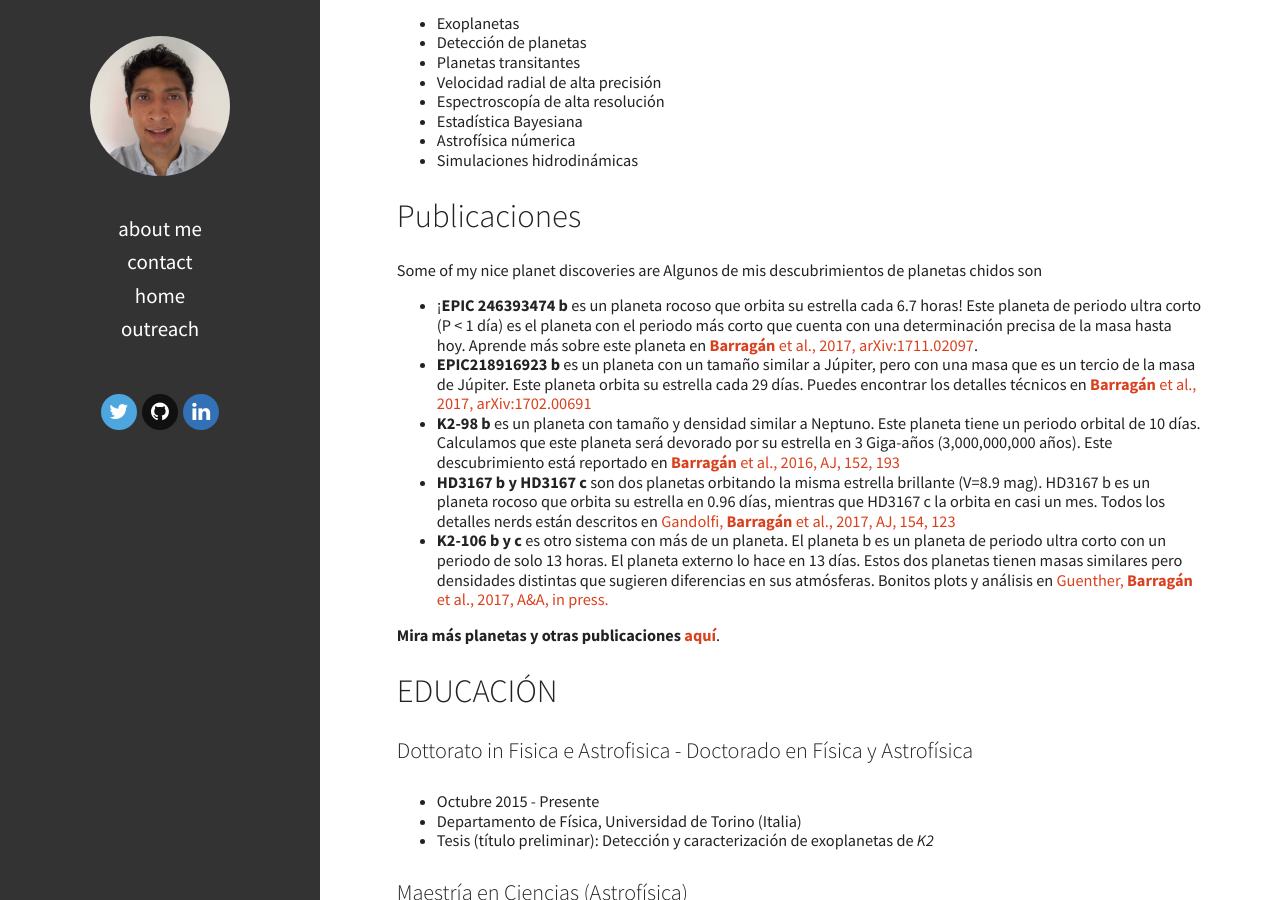
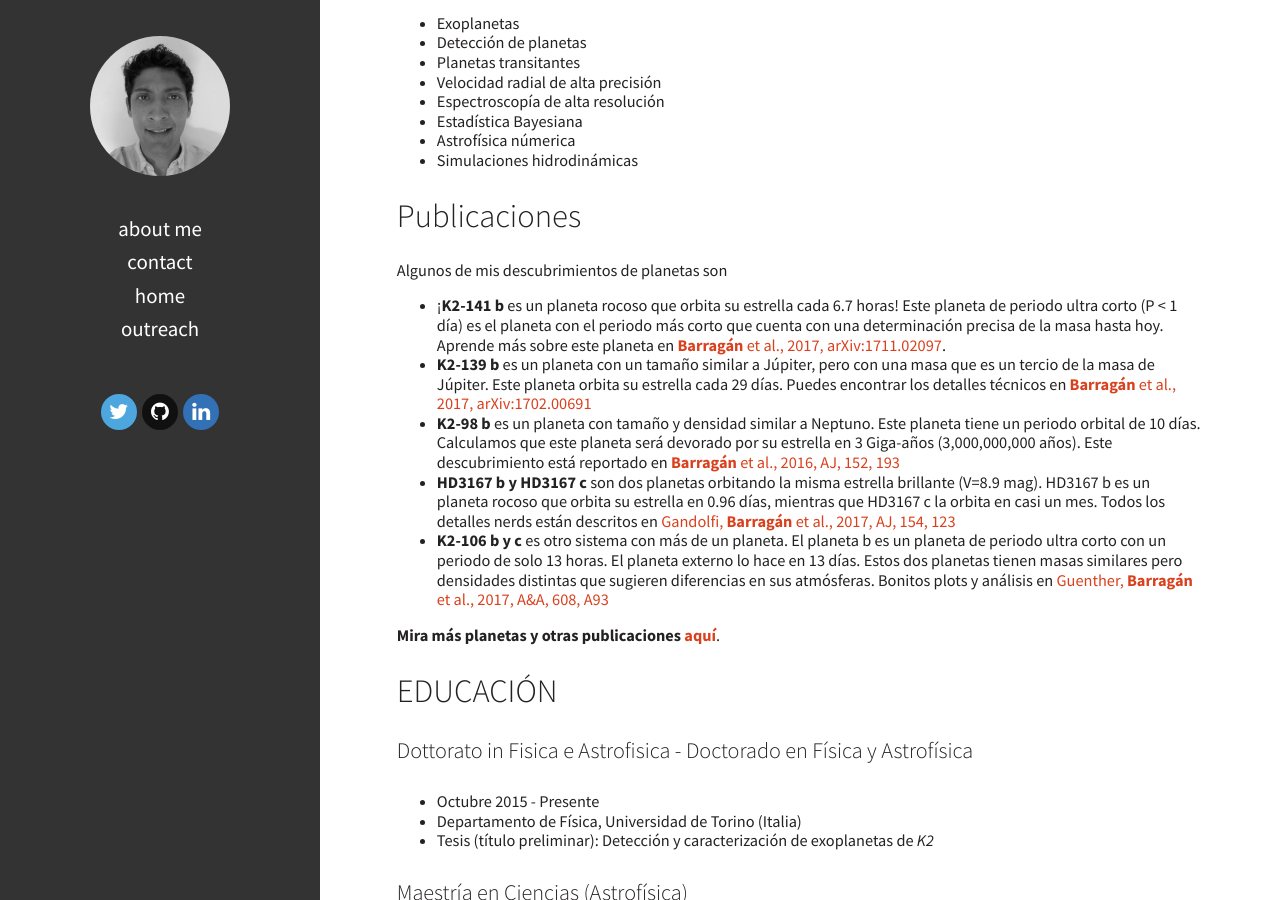
Before and after one commit to oscaribv/oscaribv.github.io, a Jekyll site: the page pages/about-es.html, which Jekyll copies as it is, in a window 1280 px wide and 900 px high, scrolled down 279 px. Built offline with Jekyll 4.4.1, drawn with Linux system fonts in a browser that asks for light colours.

Commit message:
Changed planet names to official K2 name

```diff
--- a/feeds/all.atom.xml
+++ b/feeds/all.atom.xml
@@ -1,2 +1,2 @@
 <?xml version="1.0" encoding="utf-8"?>
-<feed xmlns="http://www.w3.org/2005/Atom"><title>Oscar Barragán web page</title><link href="/" rel="alternate"></link><link href="/feeds/all.atom.xml" rel="self"></link><id>/</id><updated>2017-12-02T16:46:22+00:00</updated></feed>
+<feed xmlns="http://www.w3.org/2005/Atom"><title>Oscar Barragán web page</title><link href="/" rel="alternate"></link><link href="/feeds/all.atom.xml" rel="self"></link><id>/</id><updated>2018-02-17T15:32:52+00:00</updated></feed>
--- a/index.html
+++ b/index.html
@@ -86,7 +86,7 @@
 <p>If you have radial velocity and/or transit data and want to fit planets try <a href="https://github.com/oscaribv/pyaneti">pyaneti</a></p>
 </li>
 <li>
-<p>Click <a href="https://goo.gl/WkMsqE">here</a> to give a look to my publications</p>
+<p>Click <a href="https://goo.gl/YAi4NV">here</a> to give a look to my publications</p>
 </li>
 </ul>
   </div>
--- a/pages/about-es.html
+++ b/pages/about-es.html
@@ -85,13 +85,12 @@ Actualmente soy un estudiante de doctorado en la Universidad de Torino en <em>la
 <li>Simulaciones hidrodinámicas</li>
 </ul>
 <h2>Publicaciones</h2>
-<p>Some of my nice planet discoveries are
-Algunos de mis descubrimientos de planetas chidos son</p>
+<p>Algunos de mis descubrimientos de planetas son</p>
 <ul>
-<li>¡<strong>EPIC 246393474 b</strong>  es un planeta rocoso que orbita su estrella cada 6.7 horas!
+<li>¡<strong>K2-141 b</strong>  es un planeta rocoso que orbita su estrella cada 6.7 horas!
   Este planeta de periodo ultra corto (P &lt; 1 día) es el planeta con el periodo más corto que cuenta con una determinación precisa de la masa hasta hoy.
   Aprende más sobre este planeta en <a href="https://arxiv.org/abs/1711.02097"><strong>Barragán</strong> et al., 2017, arXiv:1711.02097</a>.</li>
-<li><strong>EPIC218916923 b</strong> es un planeta con un tamaño similar a Júpiter, pero con una masa que es un tercio de la masa de Júpiter. Este planeta orbita su estrella cada 29 días. Puedes encontrar los detalles técnicos en <a href="https://arxiv.org/abs/1702.00691"><strong>Barragán</strong> et al., 2017, arXiv:1702.00691</a></li>
+<li><strong>K2-139 b</strong> es un planeta con un tamaño similar a Júpiter, pero con una masa que es un tercio de la masa de Júpiter. Este planeta orbita su estrella cada 29 días. Puedes encontrar los detalles técnicos en <a href="https://arxiv.org/abs/1702.00691"><strong>Barragán</strong> et al., 2017, arXiv:1702.00691</a></li>
 <li><strong>K2-98 b</strong> es un planeta con tamaño y densidad similar a Neptuno.
   Este planeta tiene un periodo orbital de 10 días. Calculamos que este planeta será devorado por su estrella en 3 Giga-años (3,000,000,000 años).
   Este descubrimiento está reportado en <a href="http://iopscience.iop.org/article/10.3847/0004-6256/152/6/193/meta"><strong>Barragán</strong> et al., 2016, AJ, 152, 193</a></li>
@@ -100,9 +99,9 @@ Algunos de mis descubrimientos de planetas chidos son</p>
   mientras que HD3167 c la orbita en casi un mes. Todos los detalles nerds están descritos en <a href="http://iopscience.iop.org/article/10.3847/1538-3881/aa832a/meta">Gandolfi, <strong>Barragán</strong> et al., 2017, AJ, 154, 123</a></li>
 <li><strong>K2-106 b y c</strong> es otro sistema con más de un planeta. El planeta b es un planeta de periodo ultra corto con un periodo de solo 13 horas.
   El planeta externo lo hace en 13 días. Estos dos planetas tienen masas similares pero densidades distintas que sugieren diferencias en sus atmósferas.
-  Bonitos plots y análisis en <a href="https://arxiv.org/abs/1705.04163">Guenther, <strong>Barragán</strong> et al., 2017, A&amp;A, in press.</a></li>
+  Bonitos plots y análisis en <a href="https://arxiv.org/abs/1705.04163">Guenther, <strong>Barragán</strong> et al., 2017, A&amp;A, 608, A93</a></li>
 </ul>
-<p><strong> Mira más planetas y otras publicaciones <a href="https://goo.gl/WkMsqE">aquí</a></strong>.</p>
+<p><strong> Mira más planetas y otras publicaciones <a href="https://goo.gl/YAi4NV">aquí</a></strong>.</p>
 <h2>EDUCACIÓN</h2>
 <h4>Dottorato in Fisica e Astrofisica - Doctorado en Física y Astrofísica</h4>
 <ul>
--- a/pages/home-es.html
+++ b/pages/home-es.html
@@ -86,7 +86,7 @@
 <p>Si tienes datos de velocidad radial y/o curva de luz y quieres ajustar por parámetros de planetas, puedes usar <a href="https://github.com/oscaribv/pyaneti">pyaneti</a> (inglés)</p>
 </li>
 <li>
-<p>Da un click <a href="https://goo.gl/WkMsqE">aquí</a> para ver mi lista de publicaciones</p>
+<p>Da un click <a href="https://goo.gl/YAi4NV">aquí</a> para ver mi lista de publicaciones</p>
 </li>
 </ul>
   </div>
```
Also changed, not shown: pages/about.html (+5 -5 lines), pages/outreach-es.html (+3 -4 lines), theme/img/profile.png.
